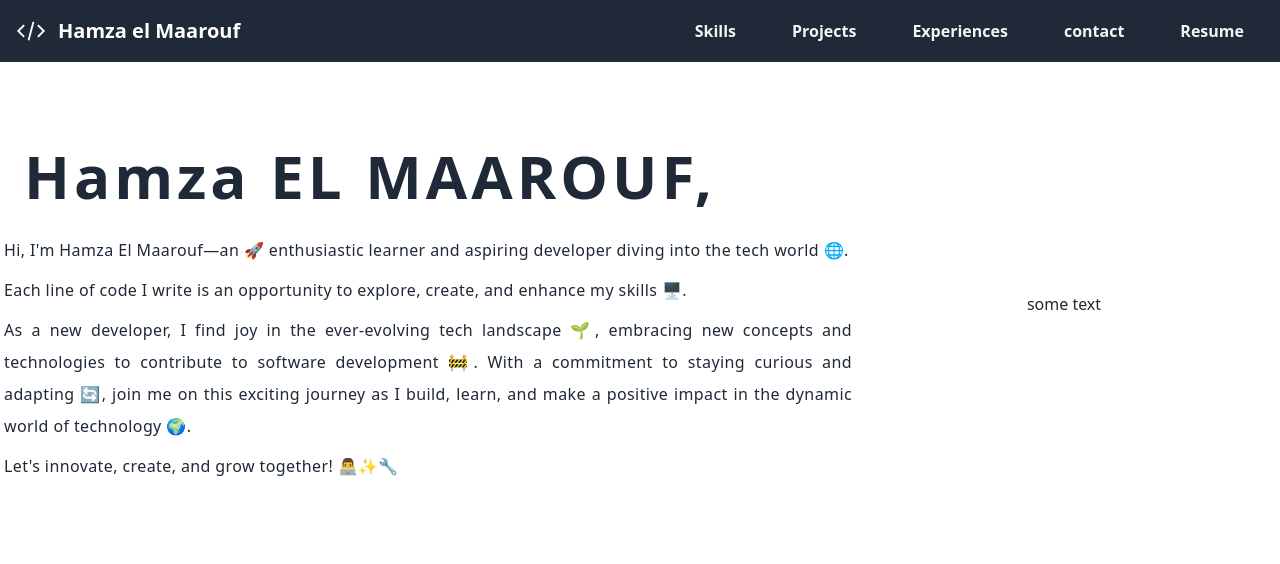
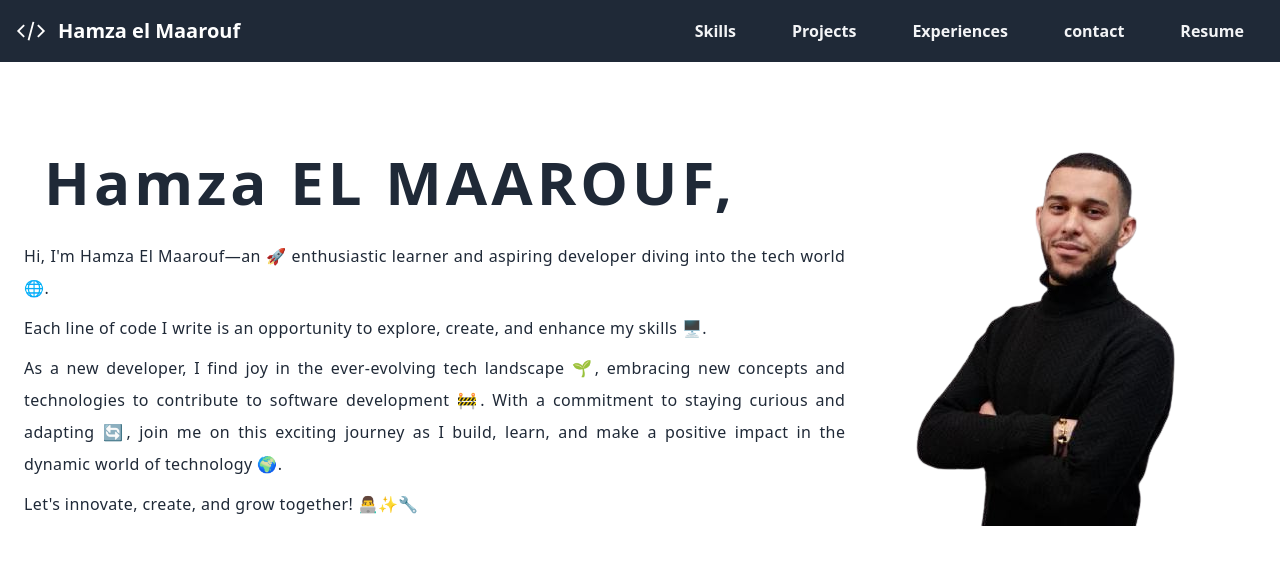
Before and after one commit to itsmaarouf/portfolio, a Vue app: page / in a window 1280 px wide. Shown: the top 564 px of the page. Built offline with nearby package versions, Linux system fonts and the light colour scheme.

Commit message:
end home page

```diff
--- a/src/components/HeroPage.vue
+++ b/src/components/HeroPage.vue
@@ -1,5 +1,5 @@
 <template>
-  <div class="flex flex-col items-center mt-6 md:flex-row">
+  <div class="flex flex-col items-center mx-5 mt-6 md:flex-row">
     <div class="md:flex-1">
       <h1
         class="text-3xl tracking-[4px] sm:text-4xl md:text-5xl lg:text-6xl capitalize p-5 font-bold"
@@ -23,7 +23,13 @@
       </p>
       <p class="textStyle">Let's innovate, create, and grow together! 👨‍💻✨🔧</p>
     </div>
-    <div class="flex items-center justify-center w-1/3 mx-auto">some text</div>
+    <div class="flex items-center justify-center w-1/3 mx-auto">
+      <img
+        src="/image/itsmaarouf-noBg.png"
+        alt="it's me ;)"
+        class="scale-x-[-1] md:block hidden"
+      />
+    </div>
   </div>
 </template>
 
```
Also changed, not shown: public/image/itsmaarouf-noBg.png (added).
